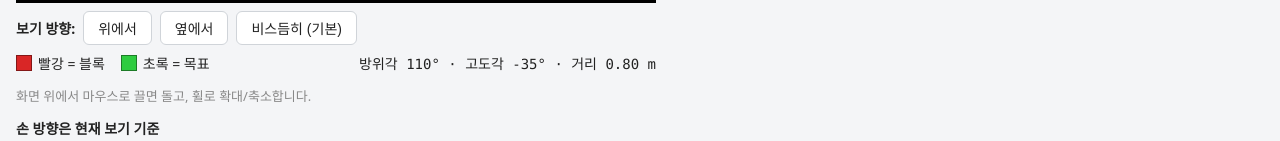
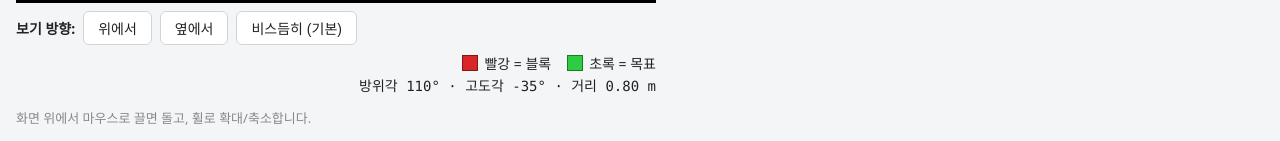
Before and after one commit to LeeSeonho235/Dexter, a React (Vite) app in the folder web/: page / in a window 1280 px wide. Shown: the part 1321-1462 px from the top of the page. Built offline with nearby package versions, Linux system fonts and the light colour scheme; no server answers.

Commit message:
feat(web): move legend next to view presets, fix overlapping text

```diff
--- a/web/src/components/SimView.jsx
+++ b/web/src/components/SimView.jsx
@@ -103,6 +103,18 @@ export default function SimView({
             {label}
           </button>
         ))}
+        {/* 범례 + 보기 값: 버튼 줄 오른쪽 빈 자리. 좁아서 줄이 바뀌면 아래 줄 오른쪽에 둔다. */}
+        <div className="preset-side">
+          <div className="legend">
+            <span className="legend-item">
+              <span className="legend-swatch legend-block" /> 빨강 = 블록
+            </span>
+            <span className="legend-item">
+              <span className="legend-swatch legend-target" /> 초록 = 목표
+            </span>
+          </div>
+          <span className="view-readout">{formatView(view)}</span>
+        </div>
       </div>
 
       {auxToggleVisible({ connected, auxState }) && (
@@ -113,16 +125,6 @@ export default function SimView({
           {auxText && <span className="aux-status">{auxText}</span>}
         </div>
       )}
-
-      <div className="legend">
-        <span className="legend-item">
-          <span className="legend-swatch legend-block" /> 빨강 = 블록
-        </span>
-        <span className="legend-item">
-          <span className="legend-swatch legend-target" /> 초록 = 목표
-        </span>
-        <span className="view-readout">{formatView(view)}</span>
-      </div>
       </div>
       <p className="note">화면 위에서 마우스로 끌면 돌고, 휠로 확대/축소합니다.</p>
       <p className="hand-direction-note">
--- a/web/src/index.css
+++ b/web/src/index.css
@@ -647,12 +647,22 @@ code {
   cursor: grabbing;
 }
 
+/* 버튼 줄 오른쪽: 범례(위) + 보기 값(아래, 오른쪽 정렬). 좁으면 버튼 아래 줄로 내려가 오른쪽 정렬을 유지한다. */
+.preset-side {
+  display: flex;
+  flex-direction: column;
+  align-items: flex-end;
+  gap: 2px;
+  margin-left: auto;
+  max-width: 100%;
+}
+
 .legend {
   display: flex;
   flex-wrap: wrap;
+  justify-content: flex-end;
   align-items: center;
-  gap: 16px;
-  margin-top: 6px;
+  gap: 4px 16px;
   font-size: 14px;
 }
 
@@ -678,7 +688,10 @@ code {
 }
 
 .view-readout {
-  margin-left: auto;
+  max-width: 100%;
+  font-size: 14px;
+  text-align: right;
+  overflow-wrap: anywhere;
   font-family: ui-monospace, Consolas, monospace;
 }
 
@@ -793,6 +806,7 @@ code {
 }
 
 .aux-status {
+  flex: 1 1 100%; /* 설명 문구는 체크박스 아래 줄로 내려 겹치지 않게 한다 */
   color: #555;
 }
 
```
